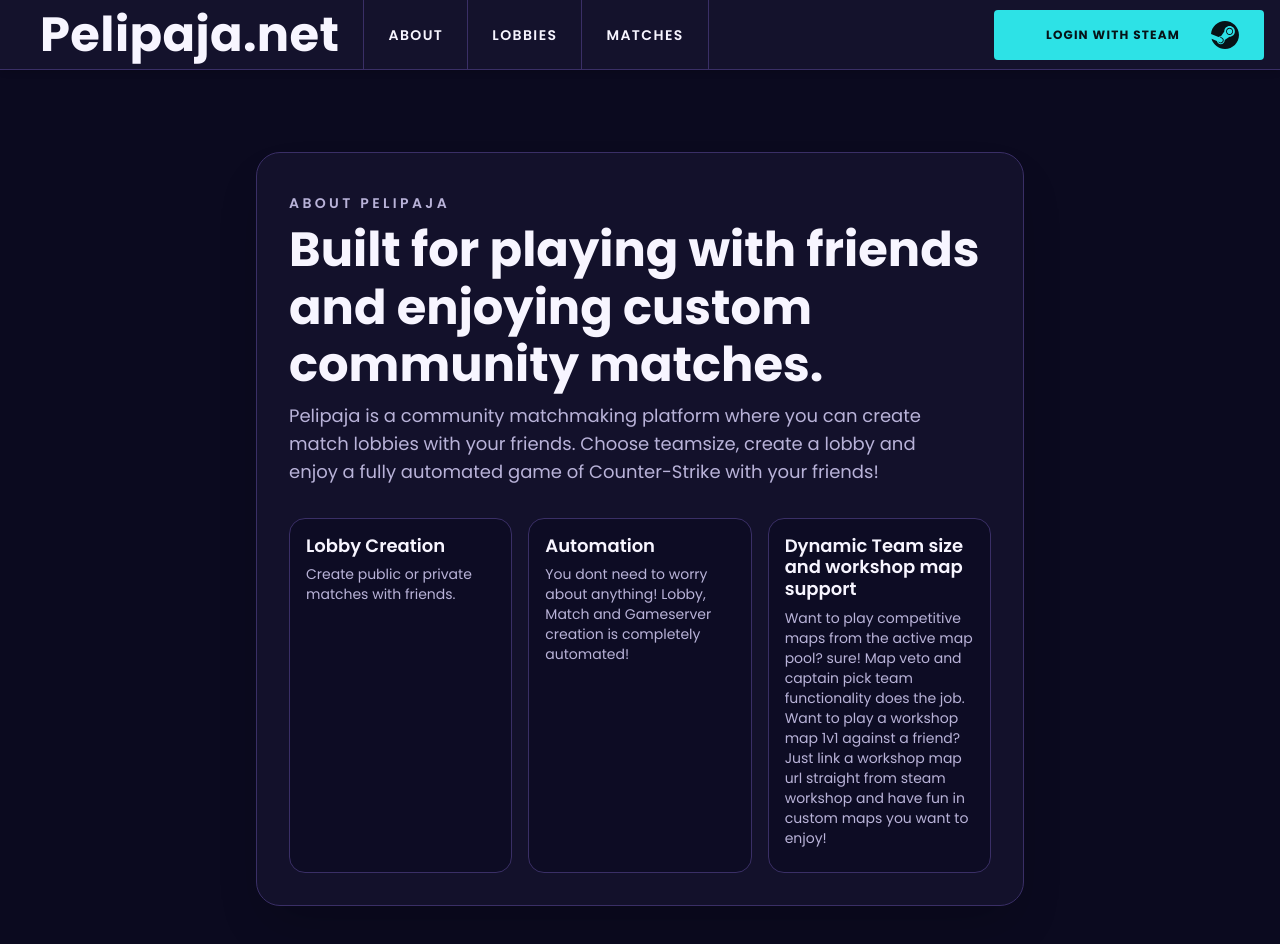
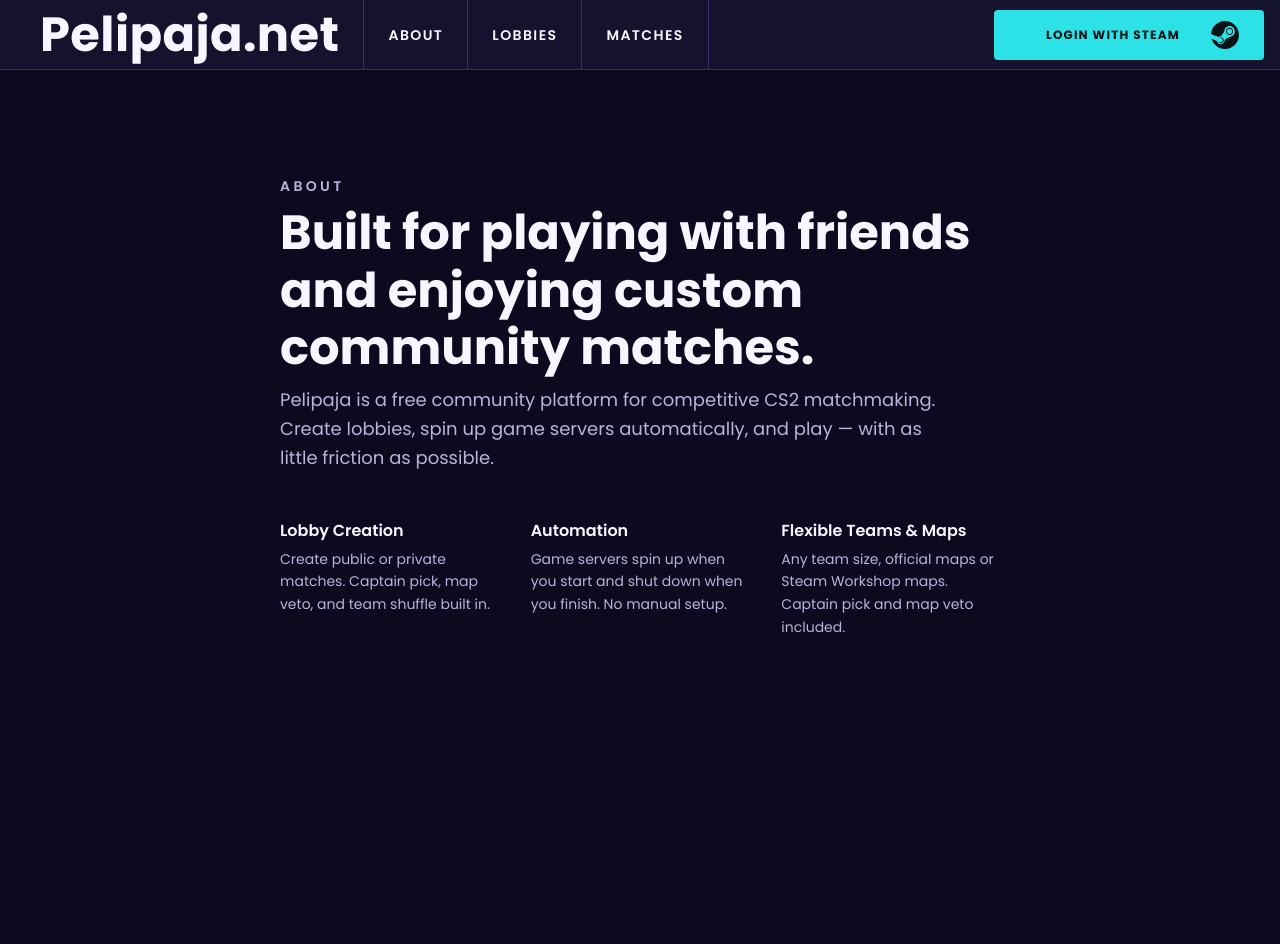
Before and after one commit to Tomppahh/Pelipaja.net, a Next.js app: page /about in a window 1280 px wide. Shown: the top 944 px of the page. After the commit the page ends 800 px from the top, so only its background shows below. Built offline with nearby package versions, Linux system fonts and the light colour scheme; no server answers.

Commit message:
chore: clean up about page layout and copy

```diff
--- a/src/app/about/page.tsx
+++ b/src/app/about/page.tsx
@@ -1,31 +1,33 @@
 export default function About() {
   return (
-    <section className='flex min-h-[calc(100vh-88px)] items-center justify-center px-6 py-16'>
-      <div className='w-full max-w-3xl rounded-3xl border border-[var(--border)] bg-[var(--surface)]/85 p-8 shadow-2xl shadow-black/20 backdrop-blur'>
-        <p className='font-body text-sm font-semibold uppercase tracking-[0.24em] text-[var(--accent)]'>About Pelipaja</p>
-        <h1 className='font-display text-4xl font-bold text-[var(--foreground)] sm:text-5xl'>
+    <section className='mx-auto max-w-3xl px-6 py-20'>
+      <p className='text-sm font-semibold uppercase tracking-[0.24em] text-[var(--accent)]'>About</p>
+      <h1 className='mt-3 font-display text-4xl font-bold text-[var(--foreground)] sm:text-5xl'>
         Built for playing with friends and enjoying custom community matches.
       </h1>
-        <p className='mt-4 max-w-2xl text-base text-[var(--muted)] sm:text-lg'>
-          Pelipaja is a community matchmaking platform where you can create match lobbies with your friends.
-          Choose teamsize, create a lobby and enjoy a fully automated game of Counter-Strike with your friends!
+      <p className='mt-5 max-w-2xl text-base leading-relaxed text-[var(--muted)] sm:text-lg'>
+        Pelipaja is a free community platform for competitive CS2 matchmaking.
+        Create lobbies, spin up game servers automatically, and play — with as little friction as possible.
       </p>
-        <div className='mt-8 grid gap-4 sm:grid-cols-3'>
-          <div className='rounded-2xl border border-[var(--border)] bg-[var(--background)]/60 p-4'>
-            <h2 className='text-lg font-semibold text-[var(--foreground)]'>Lobby Creation</h2>
-            <p className='mt-2 text-sm text-[var(--muted)]'>Create public or private matches with friends. </p>
-          </div>
-          <div className='rounded-2xl border border-[var(--border)] bg-[var(--background)]/60 p-4'>
-            <h2 className='text-lg font-semibold text-[var(--foreground)]'>Automation</h2>
-            <p className='mt-2 text-sm text-[var(--muted)]'>You dont need to worry about anything! Lobby, Match and Gameserver creation is completely automated!
+
+      <div className='mt-12 grid gap-8 sm:grid-cols-3'>
+        <div>
+          <h2 className='text-base font-semibold text-[var(--foreground)]'>Lobby Creation</h2>
+          <p className='mt-1 text-sm leading-relaxed text-[var(--muted)]'>
+            Create public or private matches. Captain pick, map veto, and team shuffle built in.
           </p>
         </div>
-          <div className='rounded-2xl border border-[var(--border)] bg-[var(--background)]/60 p-4'>
-            <h2 className='text-lg font-semibold text-[var(--foreground)]'>Dynamic Team size and workshop map support</h2>
-            <p className='mt-2 text-sm text-[var(--muted)]'>Want to play competitive maps from the active map pool? sure! Map veto and captain pick team functionality does the job.
-              Want to play a workshop map 1v1 against a friend?
-              Just link a workshop map url straight from steam workshop and have fun in custom maps you want to enjoy!</p>
+        <div>
+          <h2 className='text-base font-semibold text-[var(--foreground)]'>Automation</h2>
+          <p className='mt-1 text-sm leading-relaxed text-[var(--muted)]'>
+            Game servers spin up when you start and shut down when you finish. No manual setup.
+          </p>
         </div>
+        <div>
+          <h2 className='text-base font-semibold text-[var(--foreground)]'>Flexible Teams & Maps</h2>
+          <p className='mt-1 text-sm leading-relaxed text-[var(--muted)]'>
+            Any team size, official maps or Steam Workshop maps. Captain pick and map veto included.
+          </p>
         </div>
       </div>
     </section>
```
Lines whose indentation alone changed are shown as unchanged.
